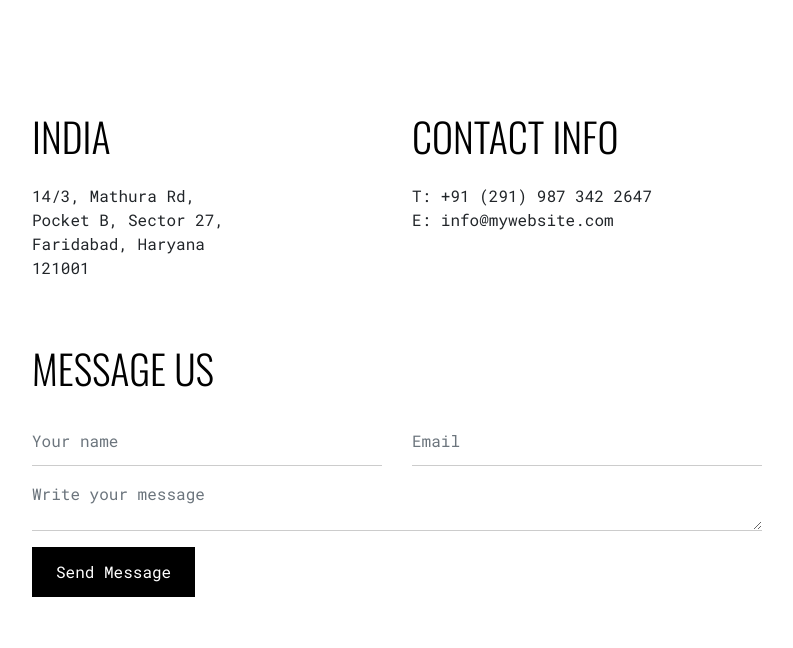
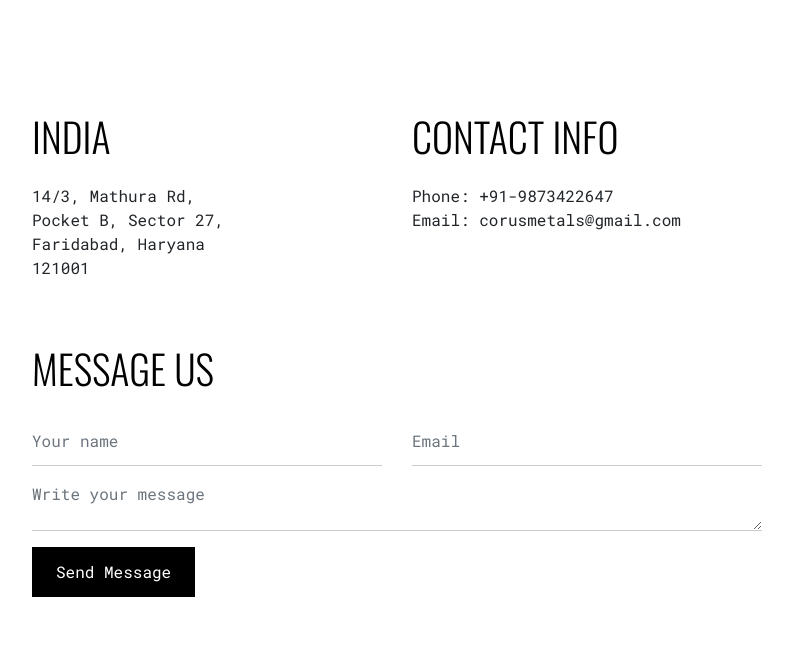
Before and after one commit to corusmetals/corusmetals.github.io, a plain HTML site: page preview.colorlib.com/theme/bootstrap/contact-form-15/index.html in a window 1280 px wide. Shown: the whole page, without its empty margins (243-1036 px from the left). Drawn offline with nearby package versions, Linux system fonts and the light colour scheme.

Commit message:
Update index.html

```diff
--- a/preview.colorlib.com/theme/bootstrap/contact-form-15/index.html
+++ b/preview.colorlib.com/theme/bootstrap/contact-form-15/index.html
@@ -23,7 +23,7 @@
 </div>
 <div class="col-md-6 ml-auto">
 <h3 class="thin-heading mb-4">Contact Info</h3>
-<p>T: +91 (291) 987 342 2647 <br> E: <a href="/cdn-cgi/l/email-protection" class="__cf_email__" data-cfemail="82ebece4edc2effbf5e7e0f1ebf6e7ace1edef">[email&#160;protected]</a></p>
+<p>Phone: +91-9873422647 <br> Email: <a  class="__cf_email__" >corusmetals@gmail.com</a></p>
 </div>
 </div>
 <div class="row justify-content-center">
```
